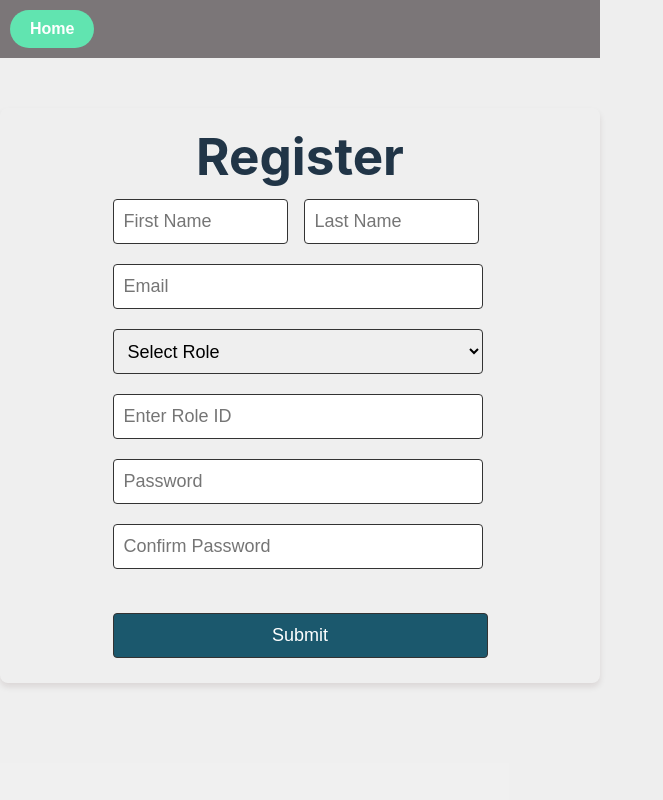
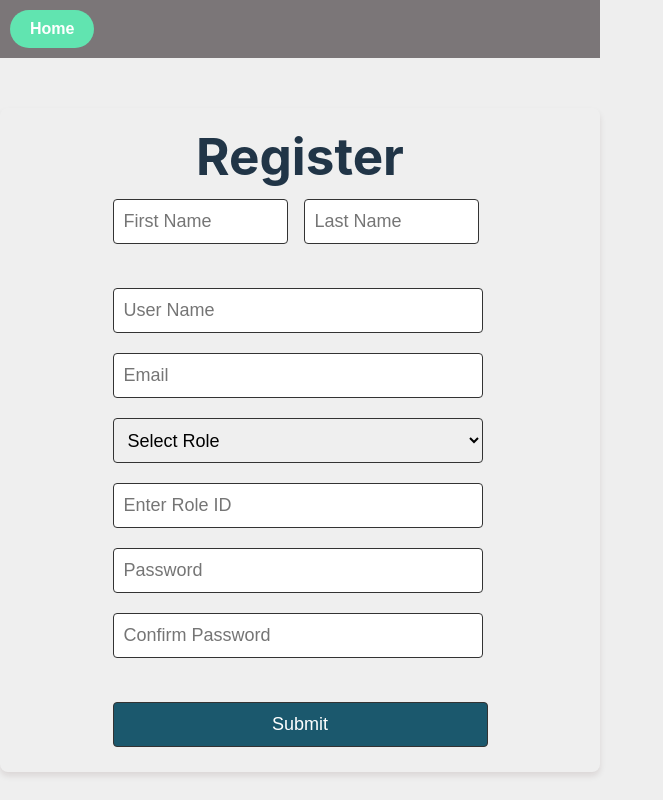
Before and after one commit to MORISON-K/AITS, a React (Vite) app in the folder client/aits_frontend/: page /Register-Page in a window 1280 px wide. Shown: the whole page, without its empty margins (0-663 px from the left). Built offline with nearby package versions, Linux system fonts and the light colour scheme; the HTML template or start-up script is replaced by a standard one.

Commit message:
Adding username

```diff
--- a/client/aits_frontend/src/Register.jsx
+++ b/client/aits_frontend/src/Register.jsx
@@ -32,6 +32,7 @@ const Register = ({ handlePageChange }) => {
     if (
       !formData.firstName ||
       !formData.lastName ||
+      !formData.userName ||
       !formData.email ||
       !formData.role ||
       !formData.roleId ||
@@ -92,6 +93,16 @@ const Register = ({ handlePageChange }) => {
           placeholder="Last Name"
           className="Last-Name"
           value={formData.lastName}
+          onChange={handleChange}
+        />
+        <br />
+        <br />
+        <input
+          type="txt"
+          name="userName"
+          placeholder="User Name"
+          className="Register-input"
+          value={formData.userName}
           onChange={handleChange}
         />
         <br />
```
